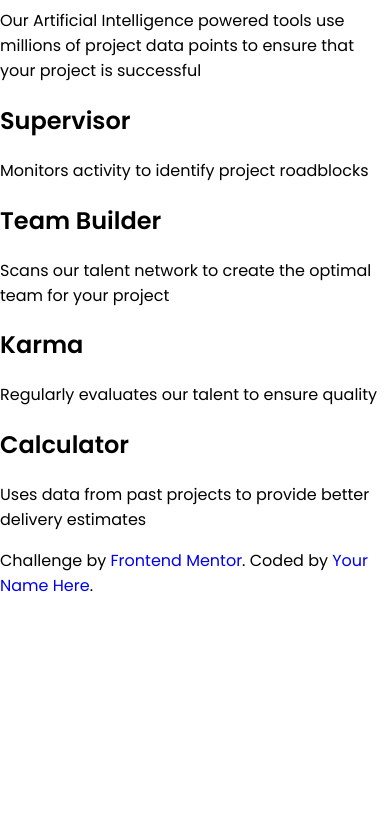
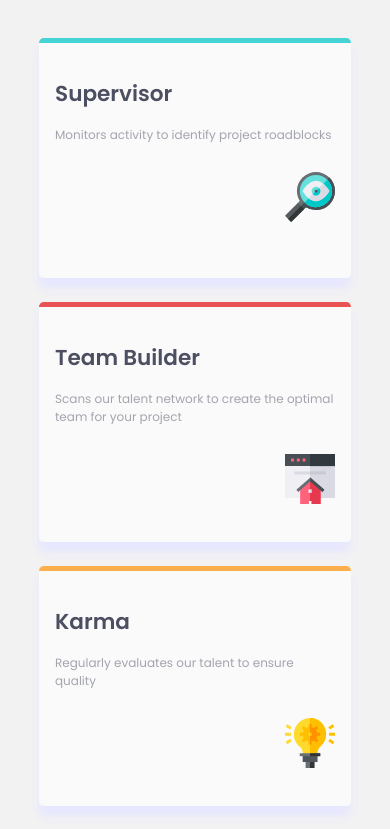
Before and after one commit to snayder1900/Challenge-four-card-feature-section, a plain HTML site: page index.html in a window 390 px wide. Shown: the part 179-1008 px from the top of the page. Before the commit the page ends 844 px from the top, so only its background shows below. Drawn offline with Linux system fonts and the light colour scheme.

Commit message:
Se arregla la paleta de colores y se añaden los tamañños de fuente. Se termina todo en la parte mobil

```diff
--- a/assets/scss/base/_base.scss
+++ b/assets/scss/base/_base.scss
@@ -5,6 +5,10 @@
 body {
     margin: 0;
     font-family: 'Poppins', sans-serif;;
+    font-size: var(--body-font-size);
+}
+h1 {
+    font-size: var(--h1-font-size);
 }
 a {
     text-decoration: none;
--- a/assets/scss/config/_variables.scss
+++ b/assets/scss/config/_variables.scss
@@ -4,18 +4,25 @@ $breakpoints: (
     desktop: 1024px
 );
 // colors
-$colors: (
+:root {
     // primary
-    red: hsl(0,78%,62%),
-    cyan: hsl(180, 62%, 55%),
-    orange: hsl(34,97%,64%),
-    blue: hsl(212, 86%, 64%),
+    --color-primary-red: hsl(0,78%,62%);
+    --color-primary-cyan: hsl(180, 62%, 55%);
+    --color-primary-orange: hsl(34,97%,64%);
+    --color-primary-blue: hsl(212, 86%, 64%);
     // neutral
-    Very Dark Blue: hsl(234, 12%, 34%),
-    Grayish Blue: hsl(229, 6%, 66%),
-    Very Light Gray: hsl(0, 0%, 98%)
-);
+    --color-neutral-veryDarkBlue: hsl(234, 12%, 34%);
+    --color-neutral-GrayishBlue: hsl(229, 6%, 66%);
+    --color-neutral-veryLightGray: hsl(0, 0%, 98%);
+    //background
+    --color-background: hsl(240, 5%, 95%);
+    //box-shadow
+    --color-boxShadow: hsl(240, 100%, 95%);
+}
+
 // typography
-$typography: (
-    font-size: 15px
-);
+:root {
+    --h1-font-size: 1.3rem;
+    --body-font-size: .9rem;
+    --small-font-size: .75rem;
+}
--- /dev/null
+++ b/assets/scss/layout/_layout.scss
@@ -0,0 +1,33 @@
+body {
+    margin-left: auto;
+    margin-right: auto;
+    width: 80vw;
+}
+//header
+.main-header {
+    margin-bottom: 4rem;
+}
+// main
+.main-section {
+
+
+
+}
+.l-section {
+    border-radius: .3rem;
+    margin-bottom: 1.5rem;
+    padding: 1rem;
+    min-height: 240px;
+}
+.main-section__title {
+    margin-bottom: 1rem;
+}
+.l-img{
+    display: flex;
+    justify-content: flex-end;
+    padding-top: 1rem;
+}
+.main-section__img {
+    width: 50px;
+    height: 50px;
+}
--- a/assets/scss/styles.scss
+++ b/assets/scss/styles.scss
@@ -1,3 +1,5 @@
 @import "config/variables";
 @import "config/mixins";
 @import "base/base";
+@import "layout/layout";
+@import "theme/theme";
--- /dev/null
+++ b/assets/scss/theme/_theme.scss
@@ -0,0 +1,38 @@
+body {
+    background-color:hsl(240, 5%, 95%);
+}
+//header
+.main-header__title {
+    color: var(--color-neutral-GrayishBlue);
+}
+.main-header__title--dark-blue {
+    color: var(--color-neutral-veryDarkBlue);
+}
+.main-header__text {
+    color: var(--color-neutral-GrayishBlue);
+}
+//main
+.l-section {
+    background-color: var(--color-neutral-veryLightGray);
+    box-shadow: 0 10px 10px 0 var(--color-boxShadow);
+}
+.l-section:nth-child(1) {
+    border-top: 5px solid var(--color-primary-cyan);
+    // background-color: #fff;
+}
+.l-section:nth-child(2) {
+    border-top: 5px solid var(--color-primary-red);
+}
+.l-section:nth-child(3) {
+    border-top: 5px solid var(--color-primary-orange);
+}
+.l-section:nth-child(4) {
+    border-top: 5px solid var(--color-primary-blue);
+}
+.main-section__title {
+    color: var(--color-neutral-veryDarkBlue);
+}
+.main-section__text {
+    color: var(--color-neutral-GrayishBlue);
+    font-size: var(--small-font-size);
+}
--- a/index.html
+++ b/index.html
@@ -12,8 +12,8 @@
 <body>
   <!-- HEADER -->
   <header class="main-header">
-    <h1 class="main-header__title"> Reliable, efficient delivery
-    Powered by Technology</h1>
+    <h1 class="main-header__title"> Reliable, efficient delivery<br>
+    <span class="main-header__title--dark-blue">Powered by Technology</span></h1>
     <p class="main-header__text">Our Artificial Intelligence powered tools use millions of project data points
     to ensure that your project is successful</p>
   </header>
@@ -22,18 +22,30 @@
     <section class="l-section">
       <h2 class="main-section__title">Supervisor</h2>
       <p class="main-section__text">Monitors activity to identify project roadblocks</p>
+      <div class="l-img">
+        <img class="main-section__img" src="./assets/images/icon-supervisor.svg" alt="icon of supervisor">
+      </div>
     </section>
     <section class="l-section">
       <h2 class="main-section__title">Team Builder</h2>
       <p class="main-section__text">Scans our talent network to create the optimal team for your project</p>
+      <div class="l-img">
+        <img class="main-section__img" src="./assets/images/icon-team-builder.svg" alt="icon of team builder">
+      </div>
     </section>
     <section class="l-section">
       <h2 class="main-section__title">Karma</h2>
       <p class="main-section__text">Regularly evaluates our talent to ensure quality</p>
+      <div class="l-img">
+        <img class="main-section__img" src="./assets/images/icon-karma.svg" alt="icon of karma">
+      </div>
     </section>
     <section class="l-section">
       <h2 class="main-section__title">Calculator</h2>
       <p class="main-section__text">Uses data from past projects to provide better delivery estimates</p>
+      <div class="l-img">
+        <img class="main-section__img" src="./assets/images/icon-calculator.svg" alt="icon of calculator">
+      </div>
     </section>
   </main>
   <footer>
```
Also changed, not shown: assets/css/styles.css.
